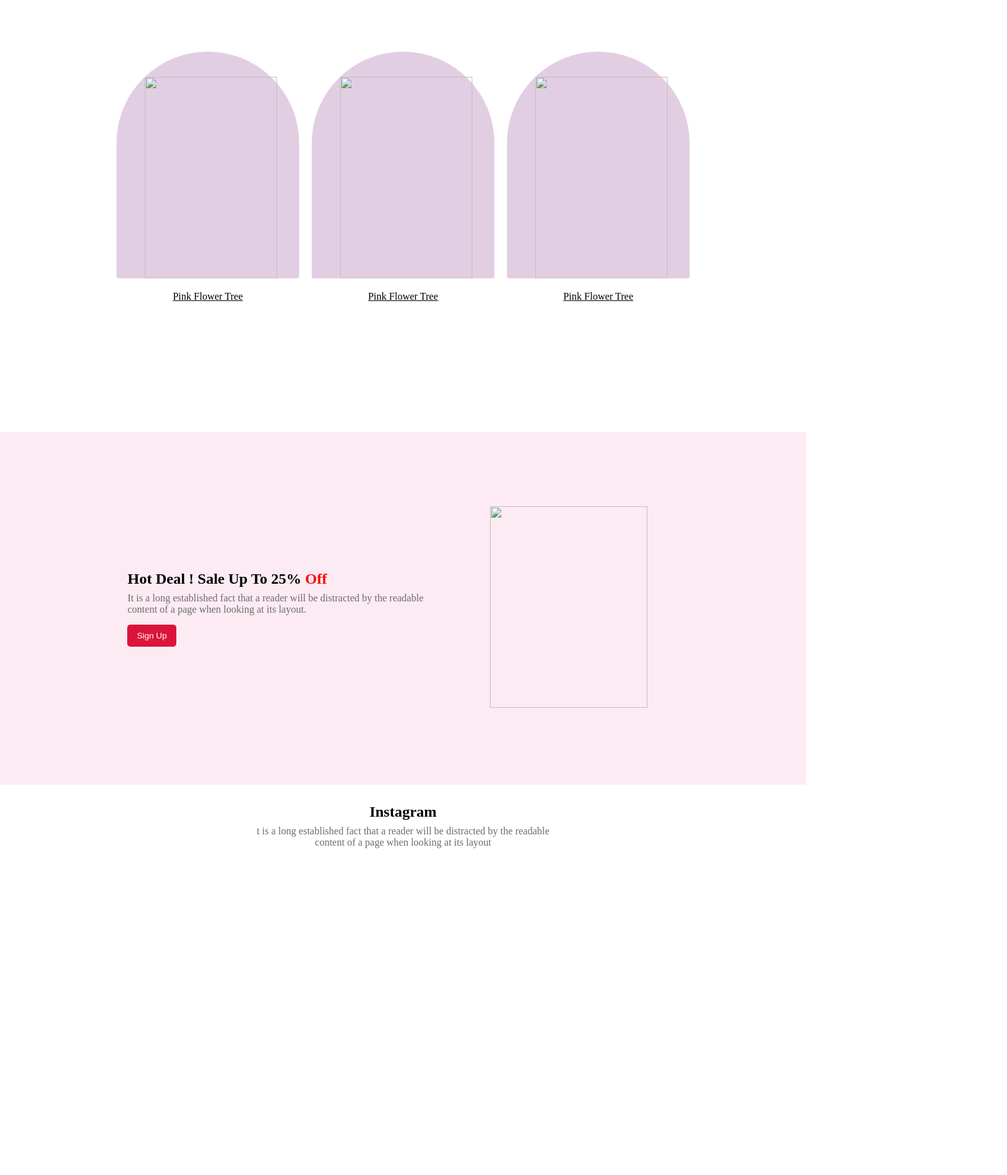
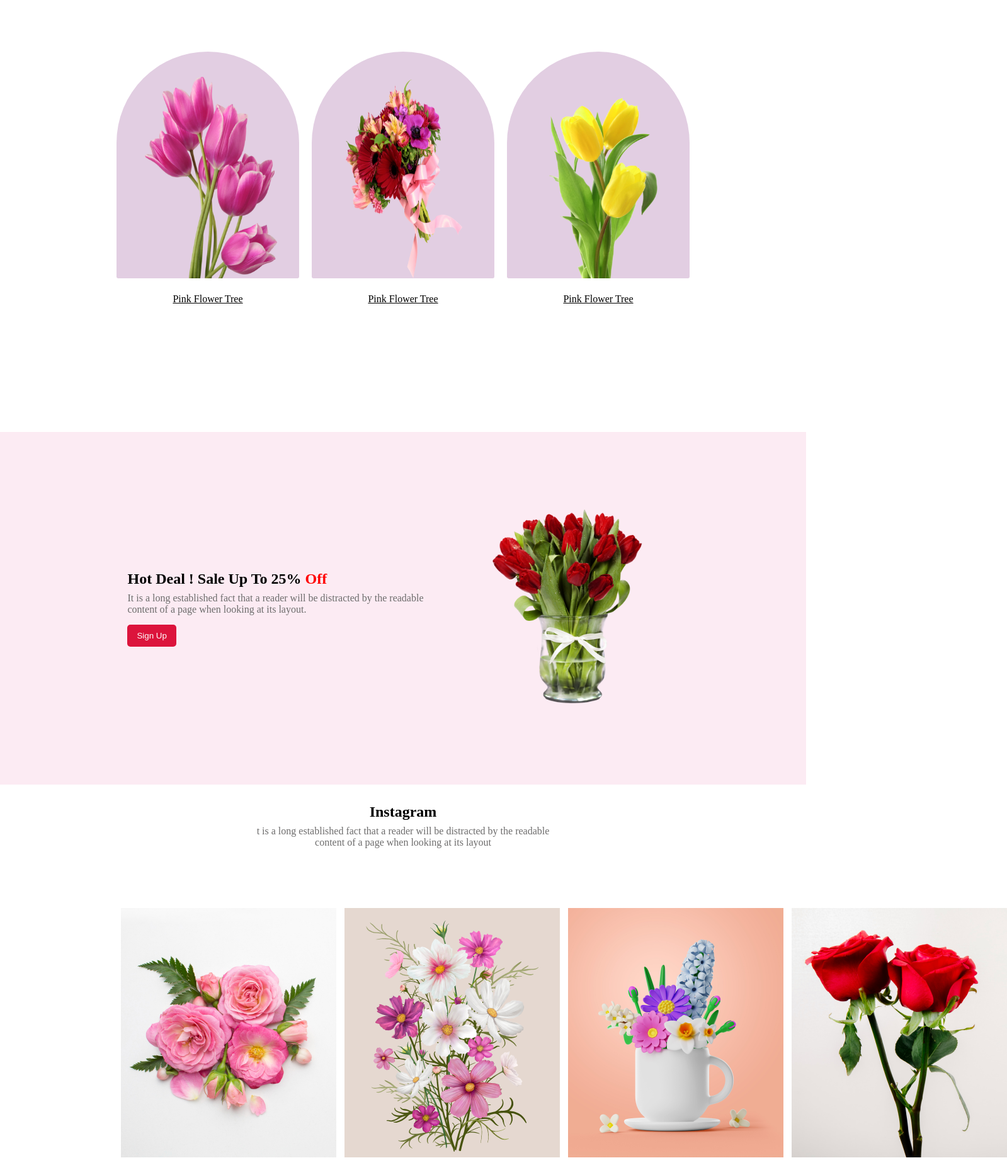
Before and after one commit to nishat-aara/flower-shop, a plain HTML site: page index.html in a window 1280 px wide. Shown: the part 914-2780 px from the top of the page at 63% size, 1599 px wide, since content can reach past the window. Before the commit the page ends 2294 px from the top, so only its background shows below. Drawn offline with Linux system fonts and the light colour scheme.

Commit message:
first commit

```diff
--- a/index.css
+++ b/index.css
@@ -96,13 +96,8 @@
     justify-content: space-around;
     align-items: center;
     width: 70%;
-    height:vh ;
+    height:70vh ;
     margin: auto;
     gap: 13px;
     margin: 10px 10px 1 ;
 }
-.img1{
-
-   width:max-content;
-
-}
--- a/index.html
+++ b/index.html
@@ -25,7 +25,7 @@
                         <button class="btn">Shop Now</button>
                     </div>
                     <div class="banner-photo">
-                        <img class="banner-img" src="pngwing 10.png" alt="">
+                        <img class="banner-img" src="images/pngwing 10.png" alt="">
                     </div>
                 </div>
              </section>
@@ -41,15 +41,15 @@
                     content of a page when looking at its layout.</p>
             </div>
             <div class="flower-container"><div class="flower1">
-                <img class="flower" src="pngwing 6.png" alt="">
+                <img class="flower" src="images/pngwing 6.png" alt="">
                 <u>Pink Flower Tree</u>
             </div>
             <div class="flower1">
-                <img class="flower" src="pngwing 5.png" alt="">
+                <img class="flower" src="images/pngwing 5.png" alt="">
                 <u>Pink Flower Tree</u>
             </div>
             <div class="flower1">
-                <img class="flower" src="pngwing 7.png" alt="">
+                <img class="flower" src="images/pngwing 7.png" alt="">
                 <u>Pink Flower Tree</u>
             </div></div>
 
@@ -64,7 +64,7 @@
                     </p>
                     <button class="btn">Sign Up</button>
                 </div>
-                <div class="discount-photo"><img class="flower-dis" src="pngwing 8.png" alt=""></div>
+                <div class="discount-photo"><img class="flower-dis" src="images/pngwing 8.png" alt=""></div>
             </div>
           </section>
           <!--this is instagram section-->
@@ -77,16 +77,16 @@
                     </div>
                 <div class="insta">
                     <div class="img1">
-                        <img src="Flower 01.png" alt="">
+                        <img src="images/Flower 01.png" alt="">
                     </div>
                     <div class="img1">
-                        <img src="Rectangle 4.png" alt="">
+                        <img src="images/Rectangle 4.png" alt="">
                     </div>
                     <div class="img1">
-                        <img src="Rectangle 5.png" alt="">
+                        <img src="images/Rectangle 5.png" alt="">
                     </div>
                     <div class="img1">
-                        <img src="Rectangle 6.png" alt="">
+                        <img src="images/Rectangle 6.png" alt="">
                     </div>
 
                 </div>
```
